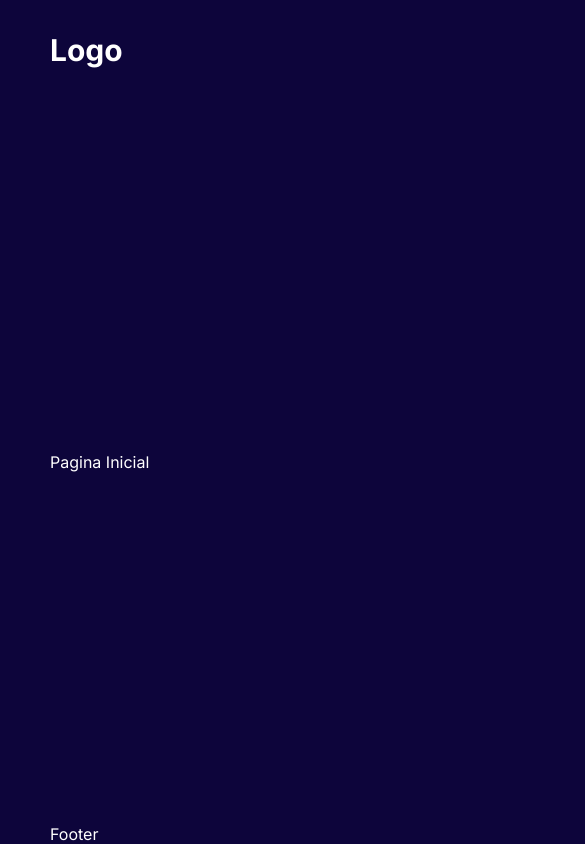
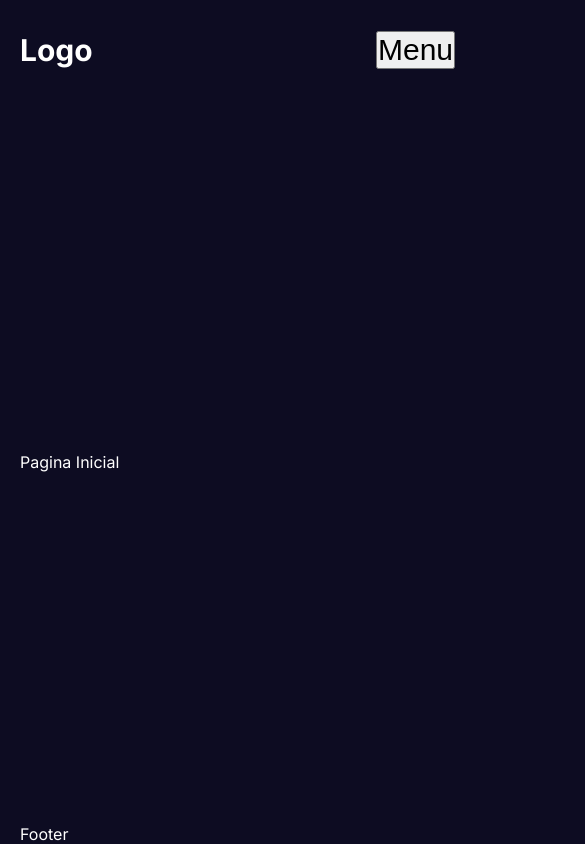
Before and after one commit to kennethNepsther/Experimenting-with-next-js-14, a Next.js app: page / in a window 390 px wide. Shown: the top 844 px of the page, 585 px wide, since content can reach past the window. Built offline with nearby package versions, Linux system fonts and the light colour scheme.

Commit message:
:iphone: make it responsive

```diff
--- a/src/app/globals.css
+++ b/src/app/globals.css
@@ -23,7 +23,7 @@ a{
 }
 
 .container{
-    background-color: rgb(13, 5, 59);
+    /* background-color: rgb(13, 5, 59); */
     width: 1536px;
     margin:auto;
     padding-left: 50px;
@@ -33,3 +33,42 @@ a{
     flex-direction: column;
     justify-content: space-between;
 }
+
+@media (max-width: 1536px){
+    .container{
+        width: 1366px;
+    }
+}
+
+@media (max-width: 1366px){
+    .container{
+        width: 1280px;
+    }
+}
+
+
+@media (max-width: 1280px){
+    .container{
+        width: 1024px;
+        padding-left: 20px;
+        padding-right: 20px;
+    }
+}
+
+@media (max-width: 1024px){
+    .container{
+        width: 768px;
+    }
+}
+
+@media (max-width: 768px){
+    .container{
+        width: 640px;
+    }
+}
+
+@media (max-width: 640px){
+    .container{
+        width: 475px;
+    }
+}
--- a/src/components/navbar/links/Links.jsx
+++ b/src/components/navbar/links/Links.jsx
@@ -1,8 +1,8 @@
-import Link from "next/link"
-import styles from "./links.module.css"
+"use client";
+
+import { useState } from "react";
+import styles from "./links.module.css";
 import NavLink from "./navbarLink/NavLink";
-
-const Links = () =>{
 
 const links = [
 
@@ -24,7 +24,19 @@ const links = [
      },
 ];
 
+const Links = () =>{
+
+
+
+const [open, setOpen] = useState(false);
+
+    //Temporario ----Opcional----
+    const session = true;
+    const isAdmin = true;
+
+
     return(
+        <div className={styles.container}>
             <div className={styles.links}>
                 {
                     links.map(
@@ -37,8 +49,35 @@ const links = [
                     )
                 }
 
-        </div>
+                {/* ----Opcional---- Validar o user  está logado e se é Admin  */}
+
+                {
+                    session ? (
+                        <>
+                            {isAdmin && <NavLink item={{title: "Admin", path: "/adim"}}/> }
+                            <button className={styles.logout}>Sair</button>
+
+                        </>
+
+
+                    ) : (
+                        <NavLink item={{title: "Login", path: "/login"}}/>
                     )
                 }
 
-export default  Links
+            </div>
+            <button className= {styles.menuButon} onClick={() => setOpen((prev) => !prev)}>Menu</button>
+            {
+                open && <div className={styles.mobileLinks}>
+                    {links.map((link) => (
+                       <NavLink item ={link} key={link.title}/>
+
+                     ))}
+                     </div>
+
+            }
+        </div>
+    );
+};
+
+export default  Links;
--- a/src/components/navbar/links/links.module.css
+++ b/src/components/navbar/links/links.module.css
@@ -3,3 +3,43 @@
     align-items: center;
     gap: 10px;
 }
+
+.logout{
+    padding: 10px;
+    cursor: pointer;
+    font-weight: bold;
+    border-radius: 15px;
+}
+
+.mobileLinks, .menuButon{
+   display: none;
+}
+
+@media (max-width:768px) {
+    .links{
+        display: none;
+
+    }
+
+    .menuButon{
+        display: block;
+        cursor: pointer;
+        font-size: 30px;
+    }
+
+    .mobileLinks{
+        position: absolute;
+        top: 100px;
+        right: 0;
+        width: 50%;
+        height: calc(100vh - 100px);
+        background-color:rebeccapurple;
+        display: flex;
+        flex-direction: column;
+        align-items: center;
+        justify-content: center;
+        gap: 10px;
+
+    }
+
+}
```
Lines whose indentation alone changed are shown as unchanged.
